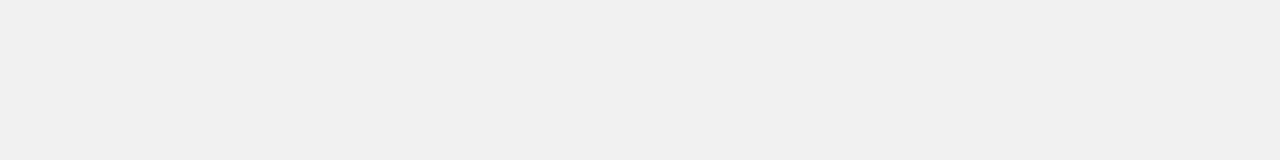
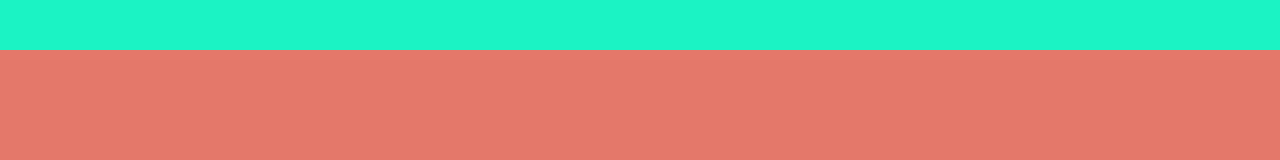
Before and after one commit to Dibimo/css-grid-alura, a plain HTML site: page index.html in a window 1280 px wide. Drawn offline with Linux system fonts and the light colour scheme.

Commit message:
grid Adicionado

```diff
--- a/assets/css/style.css
+++ b/assets/css/style.css
@@ -2,13 +2,26 @@
     background: #f1f1f1;
     display: grid;
     font-family: Arial, Helvetica, sans-serif;
+    grid-template-areas:
+        "cabecalho"
+        "conteudo"
+        "rodape";
+
+    grid-template-columns: auto;
+    grid-template-rows: 50px 100vh auto;
 }
 
 .cabecalho {
+    background: #1bf3c4;
+    grid-area: cabecalho;
 }
 
 .conteudo {
+    background: #e4786a;
+    grid-area: conteudo;
 }
 
 .rodape {
+    background: #5d5adf;
+    grid-area: rodape;
 }
```
